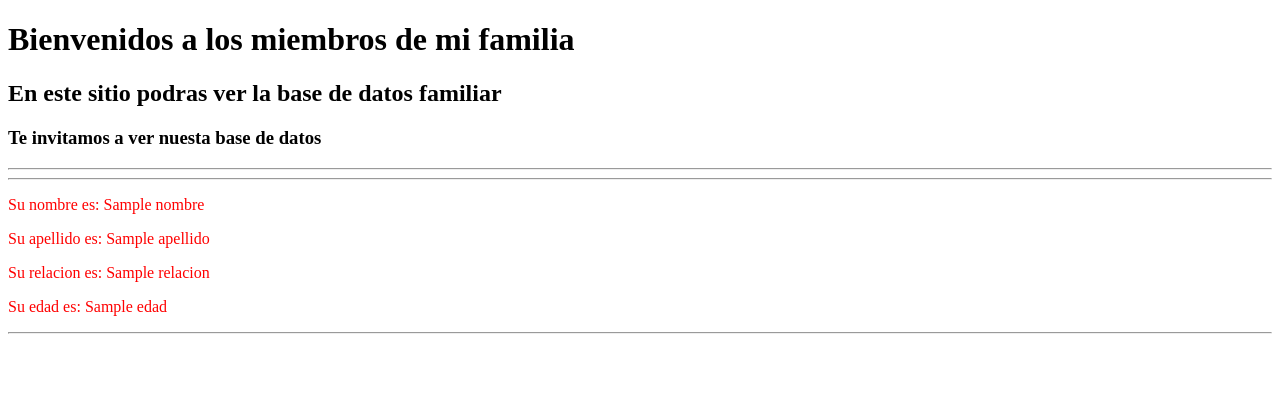
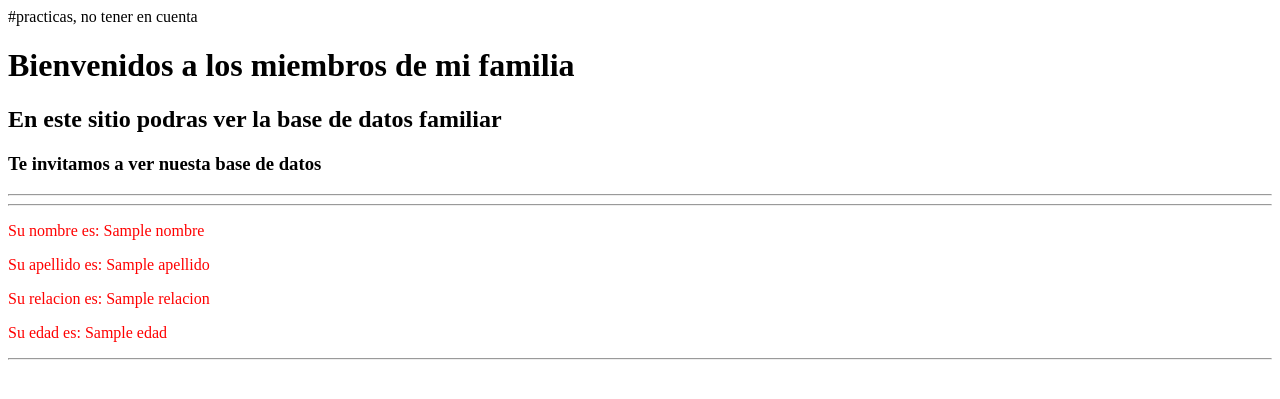
Before and after one commit to Silvinarodriguez1986/MVT-SilvinaRodriguez, a Django app: template mi_primer_mvt/mi_mvt/familia/templates/template_loader.html in a window 1280 px wide. Shown: the top 399 px of the page. Run offline with Django 4.2, Linux system fonts and the light colour scheme; the template is opened without the code that fills it: most values are stand-ins (such as "Sample title", 1, 10 or a date in 2020); parts of the project's set-up code (start-up, migrations or seed data) failed here and were passed over.

Commit message:
Hay ejercicios a los que les puse # y no hay que tenrmos en cuenta porque lo hice para practicar

```diff
--- a/mi_primer_mvt/mi_mvt/familia/templates/template_loader.html
+++ b/mi_primer_mvt/mi_mvt/familia/templates/template_loader.html
@@ -1,5 +1,5 @@
 <!DOCTYPE html>
-<html lang="en">
+<html lang="en">    #practicas, no tener en cuenta
 <head>
     <meta charset="UTF-8">
     <meta http-equiv="X-UA-Compatible" content="IE=edge">
--- a/mi_primer_mvt/mi_mvt/mi_mvt/urls.py
+++ b/mi_primer_mvt/mi_mvt/mi_mvt/urls.py
@@ -24,12 +24,12 @@ from familia.views import template_loader
 
 urlpatterns = [
     path('admin/', admin.site.urls),
-    path('hello-world/', views.hello_world),
-    path('title/', views.title),
-    path('her-name-is/<str:nombre>/<int:edad>/', views.her_name_is),
+    path('hello-world/', views.hello_world), #practicas, no tener en cuenta
+    path('title/', views.title), #practicas, no tener en cuenta
+    path('her-name-is/<str:nombre>/<int:edad>/', views.her_name_is), #practicas, no tener en cuenta
     path('my-template/<str:nombre>/<str:apellido>/<str:relacion>/<str:nacimiento>/<int:edad>/', views.my_template),
     path('count/', views.count),
-    path('template-loader/<str:nombre>/<str:apellido>/<str:relacion>/<str:nacimiento>/<int:edad>/', template_loader),
+    path('template-loader/<str:nombre>/<str:apellido>/<str:relacion>/<str:nacimiento>/<int:edad>/', template_loader), #practicas, no tener en cuenta
     path("familia/", include("familia.urls"))
 
 
```
Also changed, not shown: mi_primer_mvt/mi_mvt/familia/views.py (+5 -5 lines).
